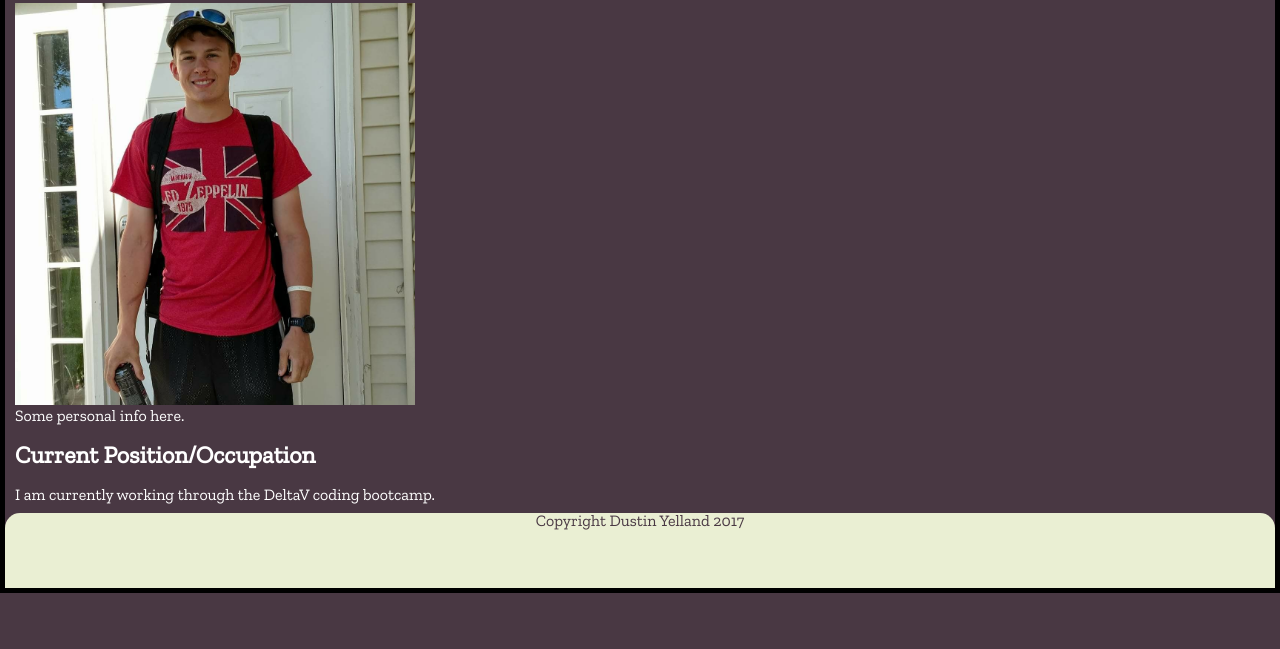
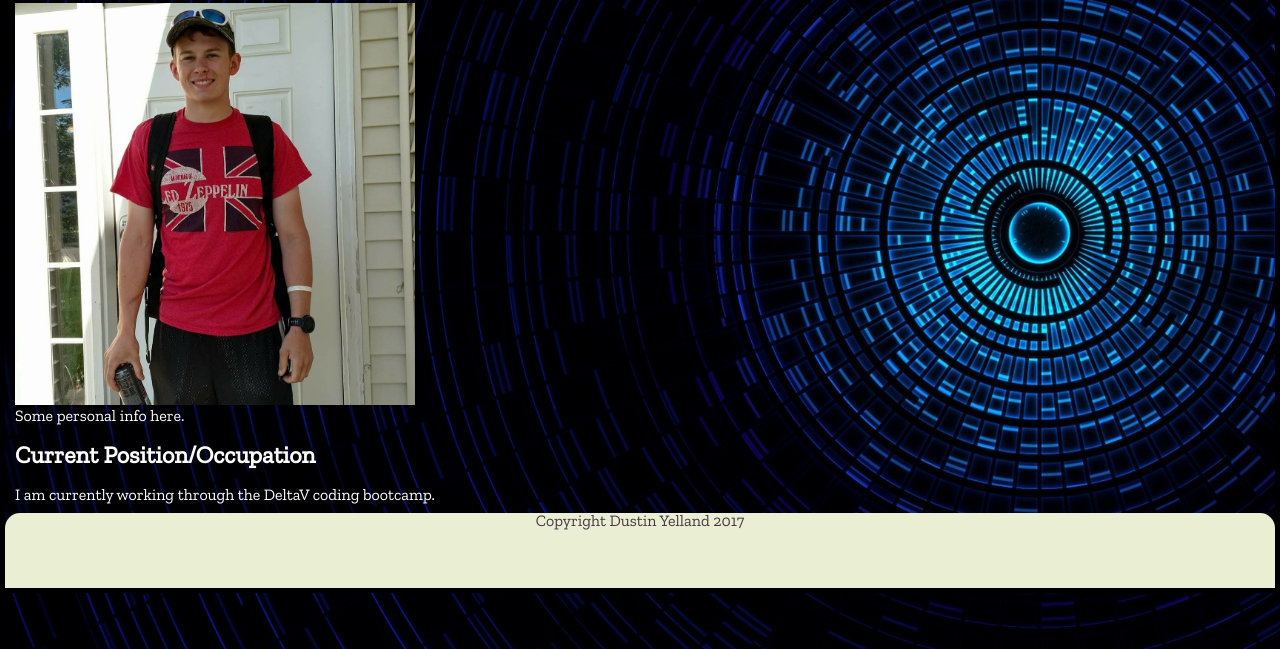
Before and after one commit to dustinyschild/my_portfolio, a website: page public/index.html in a window 1280 px wide. Shown: the part 151-800 px from the top of the page. Drawn offline with nearby package versions, Linux system fonts and the light colour scheme; a script that the page names is missing; files whose address does not match are found by name.

Commit message:
experimenting with some backgrounds

```diff
--- a/public/styles/base.css
+++ b/public/styles/base.css
@@ -7,9 +7,16 @@ color: #E4572E
 color: #EAEFD3
 */
 
+html {
+  background: url("../img/Dark-blue-wallpaper-HD-download.jpg") no-repeat center center fixed;
+  -webkit-background-size: cover;
+  -moz-background-size: cover;
+  -o-background-size: cover;
+  background-size: cover;
+}
+
 body {
   position: relative;
-  background-color: #493843;
   font-family: 'Zilla Slab', serif;
   border:#EAEFD3 solid 8px;
   margin: auto;
```
Also changed, not shown: public/img/Dark-blue-wallpaper-HD-download.jpg (added), public/img/pexels-abdullah-ghatasheh-1631677.jpg (added), 2 other files.
